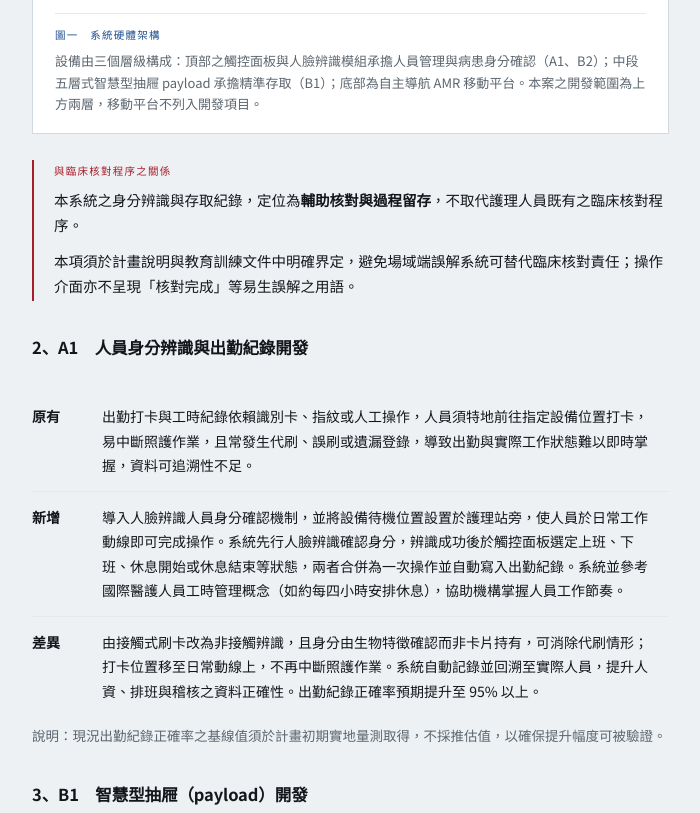
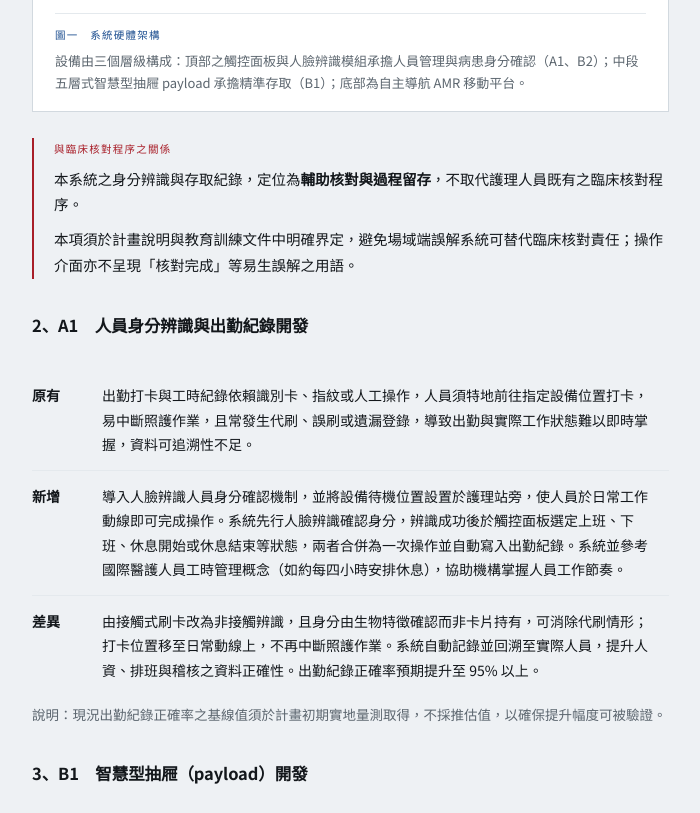
Before and after one commit to hachun12/host, a plain HTML site: page docs/ADC_PLUS.html in a window 1280 px wide. Shown: the part 3976-4789 px from the top of the page, without its empty margins (194-894 px from the left). Drawn offline with Linux system fonts and the light colour scheme.

Commit message:
Trim scope sentence from figure one caption
Co-Authored-By: Claude Opus 5 (1M context) <noreply@anthropic.com>

```diff
--- a/docs/ADC_PLUS.html
+++ b/docs/ADC_PLUS.html
@@ -326,7 +326,7 @@ h3{scroll-margin-top:20px}
 
     <figure class="fig">
       <img src="media/hardware-structure.png" alt="自主導航智慧藥櫃硬體架構圖：頂部觸控面板與 Face ID 辨識模組、中段五層智慧型抽屜 payload、底部自主導航 AMR 移動平台。" loading="lazy" decoding="async">
-      <figcaption><b>圖一　系統硬體架構</b>設備由三個層級構成：頂部之觸控面板與人臉辨識模組承擔人員管理與病患身分確認（A1、B2）；中段五層式智慧型抽屜 payload 承擔精準存取（B1）；底部為自主導航 AMR 移動平台。本案之開發範圍為上方兩層，移動平台不列入開發項目。</figcaption>
+      <figcaption><b>圖一　系統硬體架構</b>設備由三個層級構成：頂部之觸控面板與人臉辨識模組承擔人員管理與病患身分確認（A1、B2）；中段五層式智慧型抽屜 payload 承擔精準存取（B1）；底部為自主導航 AMR 移動平台。</figcaption>
     </figure>
 
     <div class="flag">
```
